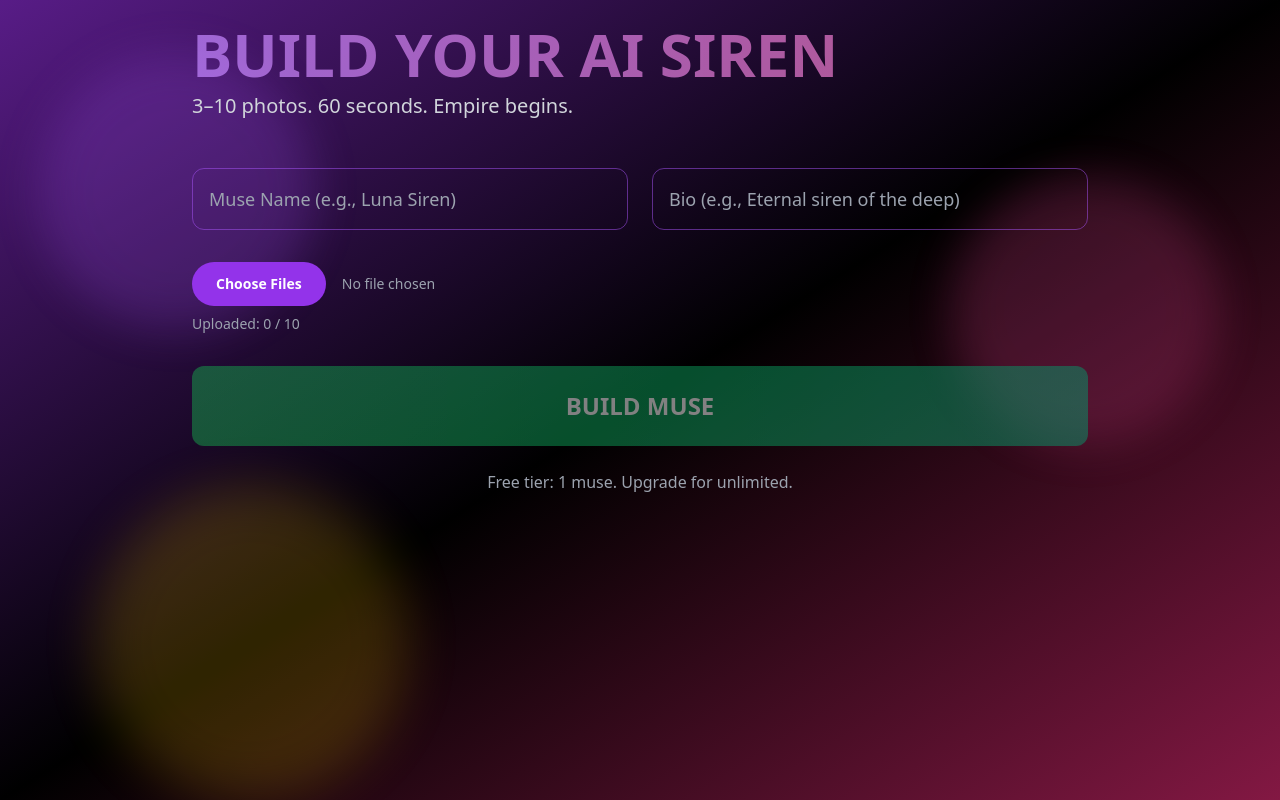
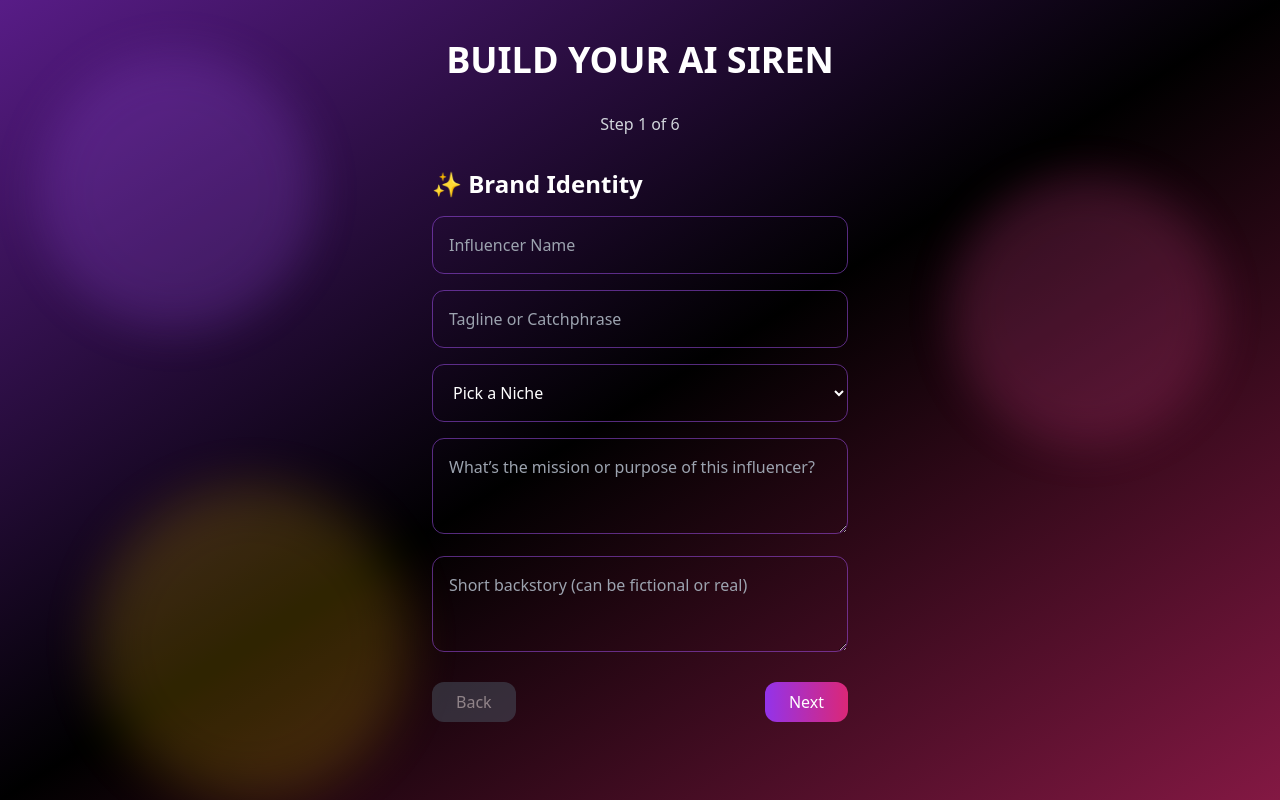
Before and after one commit to playfulorigins333/sirens-forge, a Next.js app: page /muses in a window 1280 px wide. Built offline with nearby package versions, Linux system fonts and the light colour scheme.

Commit message:
FIX: /muses — vanilla Tailwind, no Shadcn errors

```diff
--- a/app/muses/page.tsx
+++ b/app/muses/page.tsx
@@ -1,17 +1,266 @@
 'use client';
 
 import { useState } from 'react';
+import { useRouter } from 'next/navigation';
 
 export default function MusesPage() {
-  const [files, setFiles] = useState<File[]>([]);
-  const [name, setName] = useState('');
-  const [bio, setBio] = useState('');
-  const [building, setBuilding] = useState(false);
+  const router = useRouter();
+  const [step, setStep] = useState(0);
+  const [formData, setFormData] = useState({
+    name: '',
+    tagline: '',
+    niche: '',
+    mission: '',
+    backstory: '',
+    ageRange: '',
+    interests: '',
+    struggles: '',
+    hangouts: '',
+    creators: '',
+    colorPalette: '',
+    keyOutfits: '',
+    vibe: '',
+    postCadence: '',
+    signatureSeries: '',
+    offers: '',
+    leadMagnet: '',
+    affiliates: '',
+    dmVibe: '',
+    phrases: '',
+    trends: '',
+    audienceFeel: '',
+    files: [] as File[],
+    nsfwLevel: 'teaser',
+  });
 
-  const handleBuild = () => {
-    if (!name || files.length < 3) return alert('Need name + 3+ images');
-    alert('Muse built! (Mock)');
+  const updateForm = (field: string, value: any) => {
+    setFormData(prev => ({ ...prev, [field]: value }));
   };
+
+  const next = () => setStep(prev => prev + 1);
+  const back = () => setStep(prev => Math.max(prev - 1, 0));
+
+  const handleBuild = async () => {
+    // Mock — replace with real LoRA API call
+    alert(`Muse "${formData.name}" forged! Empire unlocked.`);
+    router.push('/vault');
+  };
+
+  const steps = [
+    {
+      title: "✨ Brand Identity",
+      content: (
+        <div className="space-y-4">
+          <input
+            type="text"
+            placeholder="Influencer Name"
+            value={formData.name}
+            onChange={(e) => updateForm('name', e.target.value)}
+            className="w-full bg-transparent border border-purple-500/50 rounded-xl p-4 text-white focus:outline-none focus:border-purple-400"
+          />
+          <input
+            type="text"
+            placeholder="Tagline or Catchphrase"
+            value={formData.tagline}
+            onChange={(e) => updateForm('tagline', e.target.value)}
+            className="w-full bg-transparent border border-purple-500/50 rounded-xl p-4 text-white focus:outline-none focus:border-purple-400"
+          />
+          <select
+            value={formData.niche}
+            onChange={(e) => updateForm('niche', e.target.value)}
+            className="w-full bg-transparent border border-purple-500/50 rounded-xl p-4 text-white focus:outline-none focus:border-purple-400"
+          >
+            <option value="">Pick a Niche</option>
+            <option value="beauty">Beauty</option>
+            <option value="wellness">Wellness</option>
+            <option value="biz">Business</option>
+            <option value="fashion">Fashion</option>
+            <option value="lifestyle">Lifestyle</option>
+            <option value="tech">Tech</option>
+            <option value="spiritual">Spirituality</option>
+          </select>
+          <textarea
+            placeholder="What’s the mission or purpose of this influencer?"
+            value={formData.mission}
+            onChange={(e) => updateForm('mission', e.target.value)}
+            className="w-full bg-transparent border border-purple-500/50 rounded-xl p-4 text-white focus:outline-none focus:border-purple-400 h-24"
+          />
+          <textarea
+            placeholder="Short backstory (can be fictional or real)"
+            value={formData.backstory}
+            onChange={(e) => updateForm('backstory', e.target.value)}
+            className="w-full bg-transparent border border-purple-500/50 rounded-xl p-4 text-white focus:outline-none focus:border-purple-400 h-24"
+          />
+        </div>
+      ),
+    },
+    {
+      title: "🎯 Dream Audience",
+      content: (
+        <div className="space-y-4">
+          <input
+            type="text"
+            placeholder="Age Range (e.g. 22–27)"
+            value={formData.ageRange}
+            onChange={(e) => updateForm('ageRange', e.target.value)}
+            className="w-full bg-transparent border border-purple-500/50 rounded-xl p-4 text-white focus:outline-none focus:border-purple-400"
+          />
+          <input
+            type="text"
+            placeholder="Top Interests (comma-separated)"
+            value={formData.interests}
+            onChange={(e) => updateForm('interests', e.target.value)}
+            className="w-full bg-transparent border border-purple-500/50 rounded-xl p-4 text-white focus:outline-none focus:border-purple-400"
+          />
+          <textarea
+            placeholder="Top 3 struggles your audience has"
+            value={formData.struggles}
+            onChange={(e) => updateForm('struggles', e.target.value)}
+            className="w-full bg-transparent border border-purple-500/50 rounded-xl p-4 text-white focus:outline-none focus:border-purple-400 h-24"
+          />
+          <input
+            type="text"
+            placeholder="Where do they hang out online? (IG, TikTok, YouTube)"
+            value={formData.hangouts}
+            onChange={(e) => updateForm('hangouts', e.target.value)}
+            className="w-full bg-transparent border border-purple-500/50 rounded-xl p-4 text-white focus:outline-none focus:border-purple-400"
+          />
+          <input
+            type="text"
+            placeholder="What creators do they already follow?"
+            value={formData.creators}
+            onChange={(e) => updateForm('creators', e.target.value)}
+            className="w-full bg-transparent border border-purple-500/50 rounded-xl p-4 text-white focus:outline-none focus:border-purple-400"
+          />
+        </div>
+      ),
+    },
+    {
+      title: "🎨 Visual & Aesthetic Vibe",
+      content: (
+        <div className="space-y-4">
+          <input
+            type="text"
+            placeholder="Color Palette (e.g. Soft pastels, Bold neons)"
+            value={formData.colorPalette}
+            onChange={(e) => updateForm('colorPalette', e.target.value)}
+            className="w-full bg-transparent border border-purple-500/50 rounded-xl p-4 text-white focus:outline-none focus:border-purple-400"
+          />
+          <input
+            type="text"
+            placeholder="Key Outfits or Looks"
+            value={formData.keyOutfits}
+            onChange={(e) => updateForm('keyOutfits', e.target.value)}
+            className="w-full bg-transparent border border-purple-500/50 rounded-xl p-4 text-white focus:outline-none focus:border-purple-400"
+          />
+          <input
+            type="file"
+            multiple
+            accept="image/*"
+            onChange={(e) => updateForm('files', Array.from(e.target.files || []))}
+            className="block w-full text-sm text-gray-400 file:mr-4 file:py-3 file:px-6 file:rounded-full file:border-0 file:text-sm file:font-semibold file:bg-purple-600 file:text-white hover:file:bg-purple-700"
+          />
+        </div>
+      ),
+    },
+    {
+      title: "📝 Content & Tone",
+      content: (
+        <div className="space-y-4">
+          <select
+            value={formData.vibe}
+            onChange={(e) => updateForm('vibe', e.target.value)}
+            className="w-full bg-transparent border border-purple-500/50 rounded-xl p-4 text-white focus:outline-none focus:border-purple-400"
+          >
+            <option value="">Vibe / Personality</option>
+            <option value="empowering">Empowering Coach</option>
+            <option value="fun">Fun & Sassy</option>
+            <option value="mysterious">Mysterious Siren</option>
+            <option value="hype">Hype Girl</option>
+            <option value="professional">Professional / Polished</option>
+          </select>
+          <input
+            type="text"
+            placeholder="Post cadence (e.g. daily, 3x/week)"
+            value={formData.postCadence}
+            onChange={(e) => updateForm('postCadence', e.target.value)}
+            className="w-full bg-transparent border border-purple-500/50 rounded-xl p-4 text-white focus:outline-none focus:border-purple-400"
+          />
+          <textarea
+            placeholder="Signature Series Ideas (e.g. Money Mondays)"
+            value={formData.signatureSeries}
+            onChange={(e) => updateForm('signatureSeries', e.target.value)}
+            className="w-full bg-transparent border border-purple-500/50 rounded-xl p-4 text-white focus:outline-none focus:border-purple-400 h-24"
+          />
+        </div>
+      ),
+    },
+    {
+      title: "💸 Offers + Promotion Style",
+      content: (
+        <div className="space-y-4">
+          <textarea
+            placeholder="What does this AI influencer promote? (Offers, brands, digital products?)"
+            value={formData.offers}
+            onChange={(e) => updateForm('offers', e.target.value)}
+            className="w-full bg-transparent border border-purple-500/50 rounded-xl p-4 text-white focus:outline-none focus:border-purple-400 h-24"
+          />
+          <input
+            type="text"
+            placeholder="Lead magnet/freebie (if any)"
+            value={formData.leadMagnet}
+            onChange={(e) => updateForm('leadMagnet', e.target.value)}
+            className="w-full bg-transparent border border-purple-500/50 rounded-xl p-4 text-white focus:outline-none focus:border-purple-400"
+          />
+          <input
+            type="text"
+            placeholder="Affiliate links or product shoutouts?"
+            value={formData.affiliates}
+            onChange={(e) => updateForm('affiliates', e.target.value)}
+            className="w-full bg-transparent border border-purple-500/50 rounded-xl p-4 text-white focus:outline-none focus:border-purple-400"
+          />
+        </div>
+      ),
+    },
+    {
+      title: "💁 Relationship & Energy",
+      content: (
+        <div className="space-y-4">
+          <select
+            value={formData.dmVibe}
+            onChange={(e) => updateForm('dmVibe', e.target.value)}
+            className="w-full bg-transparent border border-purple-500/50 rounded-xl p-4 text-white focus:outline-none focus:border-purple-400"
+          >
+            <option value="">How do they show up in DMs?</option>
+            <option value="bestie">Like a bestie</option>
+            <option value="coach">Empowering coach</option>
+            <option value="bigSister">Big sister vibe</option>
+            <option value="inspo">Chill inspo queen</option>
+          </select>
+          <input
+            type="text"
+            placeholder="Favorite phrases or emojis they use?"
+            value={formData.phrases}
+            onChange={(e) => updateForm('phrases', e.target.value)}
+            className="w-full bg-transparent border border-purple-500/50 rounded-xl p-4 text-white focus:outline-none focus:border-purple-400"
+          />
+          <input
+            type="text"
+            placeholder="Do they follow or lead trends?"
+            value={formData.trends}
+            onChange={(e) => updateForm('trends', e.target.value)}
+            className="w-full bg-transparent border border-purple-500/50 rounded-xl p-4 text-white focus:outline-none focus:border-purple-400"
+          />
+          <textarea
+            placeholder="How should their audience feel after seeing their content?"
+            value={formData.audienceFeel}
+            onChange={(e) => updateForm('audienceFeel', e.target.value)}
+            className="w-full bg-transparent border border-purple-500/50 rounded-xl p-4 text-white focus:outline-none focus:border-purple-400 h-24"
+          />
+        </div>
+      ),
+    },
+  ];
 
   return (
     <div className="min-h-screen bg-gradient-to-br from-purple-900 via-black to-pink-900 text-white p-6 relative overflow-hidden">
@@ -21,51 +270,27 @@ export default function MusesPage() {
         <div className="absolute -bottom-8 left-20 w-72 h-72 bg-yellow-500 rounded-full mix-blend-multiply filter blur-xl animate-blob animation-delay-4000"></div>
       </div>
 
-      <div className="relative z-10 max-w-4xl mx-auto">
-        <h1 className="text-6xl font-black bg-gradient-to-r from-purple-400 to-pink-400 bg-clip-text text-transparent mb-2 animate-pulse">
-          BUILD YOUR AI SIREN
-        </h1>
-        <p className="text-xl text-gray-300 mb-12">3–10 photos. 60 seconds. Empire begins.</p>
+      <div className="relative z-10 max-w-md mx-auto p-4">
+        <h1 className="text-4xl font-bold text-center mb-8">BUILD YOUR AI SIREN</h1>
+        <p className="text-center text-gray-300 mb-8">Step {step + 1} of {steps.length}</p>
+        <h2 className="text-2xl font-bold mb-4">{steps[step].title}</h2>
+        {steps[step].content}
 
-        <div className="grid grid-cols-1 md:grid-cols-2 gap-6 mb-8">
-          <input
-            type="text"
-            placeholder="Muse Name (e.g., Luna Siren)"
-            value={name}
-            onChange={(e) => setName(e.target.value)}
-            className="bg-transparent border border-purple-500/50 rounded-xl p-4 text-lg focus:outline-none focus:border-purple-400"
-          />
-          <input
-            type="text"
-            placeholder="Bio (e.g., Eternal siren of the deep)"
-            value={bio}
-            onChange={(e) => setBio(e.target.value)}
-            className="bg-transparent border border-purple-500/50 rounded-xl p-4 text-lg focus:outline-none focus:border-purple-400"
-          />
+        <div className="flex justify-between mt-6">
+          <button
+            onClick={back}
+            disabled={step === 0}
+            className="px-6 py-2 bg-gray-600 hover:bg-gray-500 text-white rounded-xl disabled:opacity-50"
+          >
+            Back
+          </button>
+          <button
+            onClick={step === steps.length - 1 ? handleBuild : next}
+            className="px-6 py-2 bg-gradient-to-r from-purple-600 to-pink-600 hover:from-purple-700 hover:to-pink-700 text-white rounded-xl"
+          >
+            {step === steps.length - 1 ? "Forge Muse" : "Next"}
+          </button>
         </div>
-
-        <div className="mb-8">
-          <input
-            type="file"
-            multiple
-            accept="image/*"
-            onChange={(e) => setFiles(Array.from(e.target.files || []))}
-            className="block w-full text-sm text-gray-400 file:mr-4 file:py-3 file:px-6 file:rounded-full file:border-0 file:text-sm file:font-semibold file:bg-purple-600 file:text-white hover:file:bg-purple-700"
-          />
-          <p className="text-sm text-gray-400 mt-2">Uploaded: {files.length} / 10</p>
-        </div>
-
-        <button
-          onClick={handleBuild}
-          disabled={building || files.length < 3 || !name}
-          className="w-full bg-gradient-to-r from-green-600 to-emerald-600 hover:from-green-700 hover:to-emerald-700 text-white font-bold py-6 rounded-xl text-2xl disabled:opacity-50 transform hover:scale-105 transition-all"
-        >
-          {building ? 'FORGING MUSE...' : 'BUILD MUSE'}
-        </button>
-
-        <p className="text-center text-gray-400 mt-6">
-          Free tier: 1 muse. Upgrade for unlimited.
-        </p>
       </div>
 
       <style jsx>{`
```
